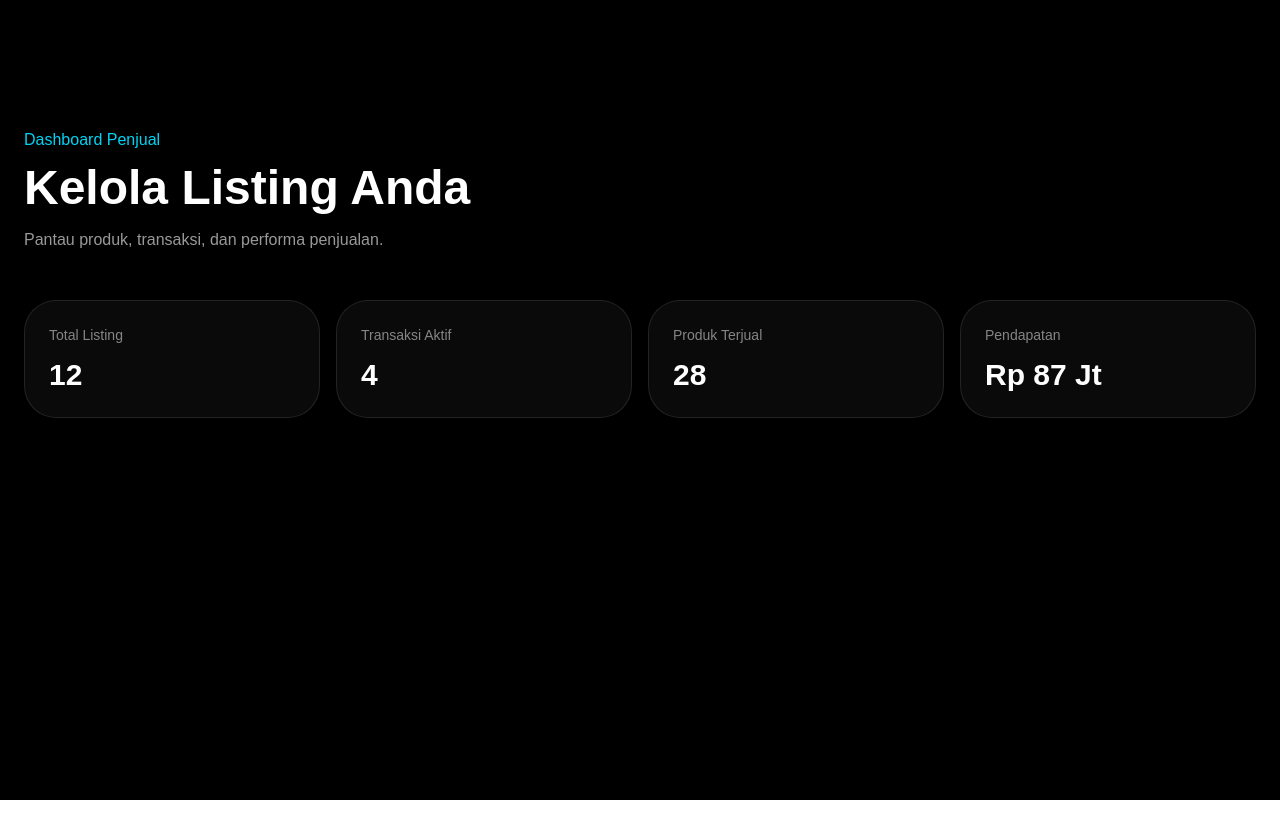
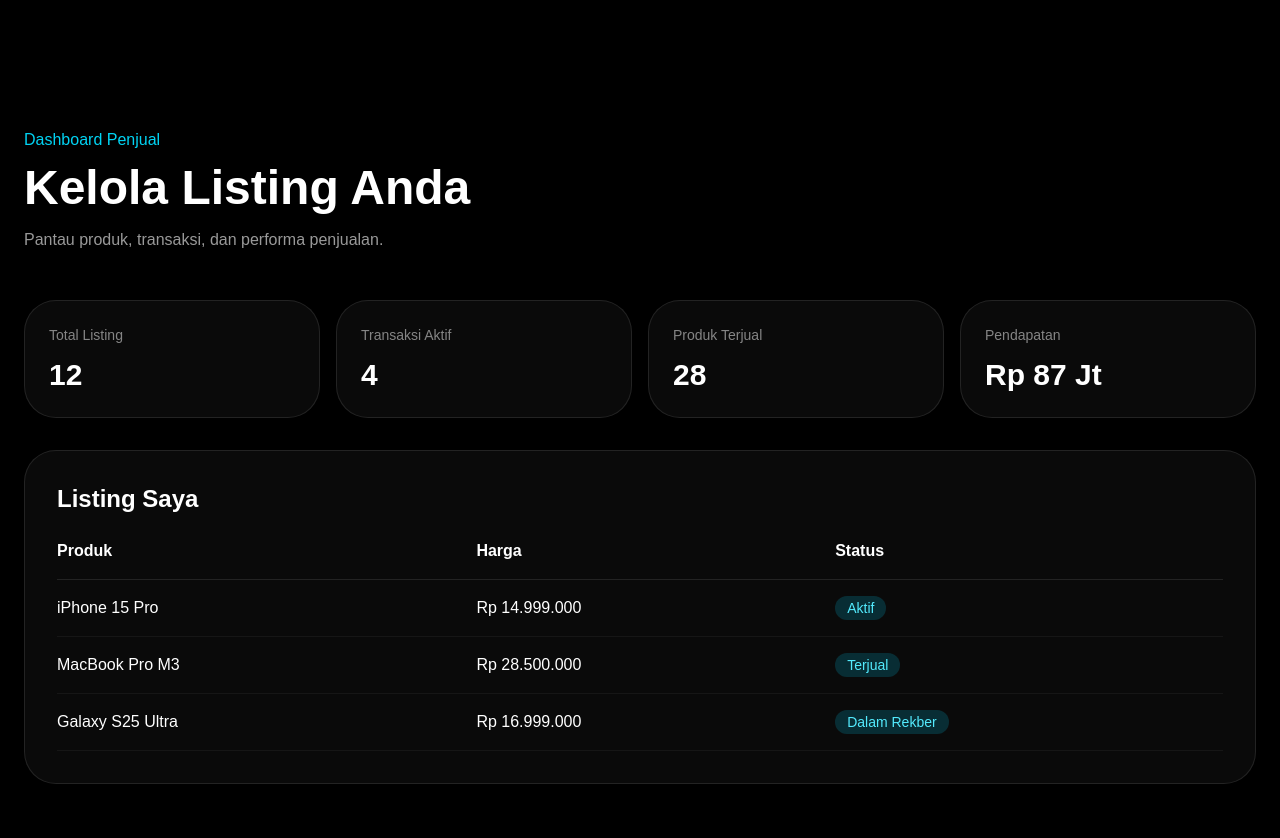
Before and after one commit to Rexlicky/gadgetswap, a Next.js app: page /seller in a window 1280 px wide. Shown: the top 838 px of the page. Before the commit the page ends 800 px from the top, so only its background shows below. Built offline with nearby package versions, Linux system fonts and the light colour scheme.

Commit message:
feat: add seller listings table

```diff
--- a/src/app/seller/page.js
+++ b/src/app/seller/page.js
@@ -1,4 +1,5 @@
 import SellerStats from "@/components/seller/SellerStats";
+import SellerListings from "@/components/seller/SellerListings";
 
 export default function SellerPage() {
   return (
@@ -14,6 +15,7 @@ export default function SellerPage() {
           </p>
         </div>
         <SellerStats />
+        <SellerListings />
       </div>
     </main>
   );
--- /dev/null
+++ b/src/components/seller/SellerListings.jsx
@@ -0,0 +1,53 @@
+export default function SellerListings() {
+  const listings = [
+    {
+      name: "iPhone 15 Pro",
+      price: "Rp 14.999.000",
+      status: "Aktif",
+    },
+    {
+      name: "MacBook Pro M3",
+      price: "Rp 28.500.000",
+      status: "Terjual",
+    },
+    {
+      name: "Galaxy S25 Ultra",
+      price: "Rp 16.999.000",
+      status: "Dalam Rekber",
+    },
+  ];
+
+  return (
+    <div className="mt-8 rounded-[2rem] border border-white/10 bg-white/[0.04] p-8 backdrop-blur-xl">
+      <h2 className="mb-6 text-2xl font-bold">Listing Saya</h2>
+
+      <div className="overflow-x-auto">
+        <table className="w-full">
+          <thead>
+            <tr className="border-b border-white/10 text-left">
+              <th className="pb-4">Produk</th>
+              <th className="pb-4">Harga</th>
+              <th className="pb-4">Status</th>
+            </tr>
+          </thead>
+
+          <tbody>
+            {listings.map((item) => (
+              <tr key={item.name} className="border-b border-white/5">
+                <td className="py-4">{item.name}</td>
+
+                <td className="py-4">{item.price}</td>
+
+                <td className="py-4">
+                  <span className="rounded-full bg-cyan-500/20 px-3 py-1 text-sm text-cyan-300">
+                    {item.status}
+                  </span>
+                </td>
+              </tr>
+            ))}
+          </tbody>
+        </table>
+      </div>
+    </div>
+  );
+}
```
